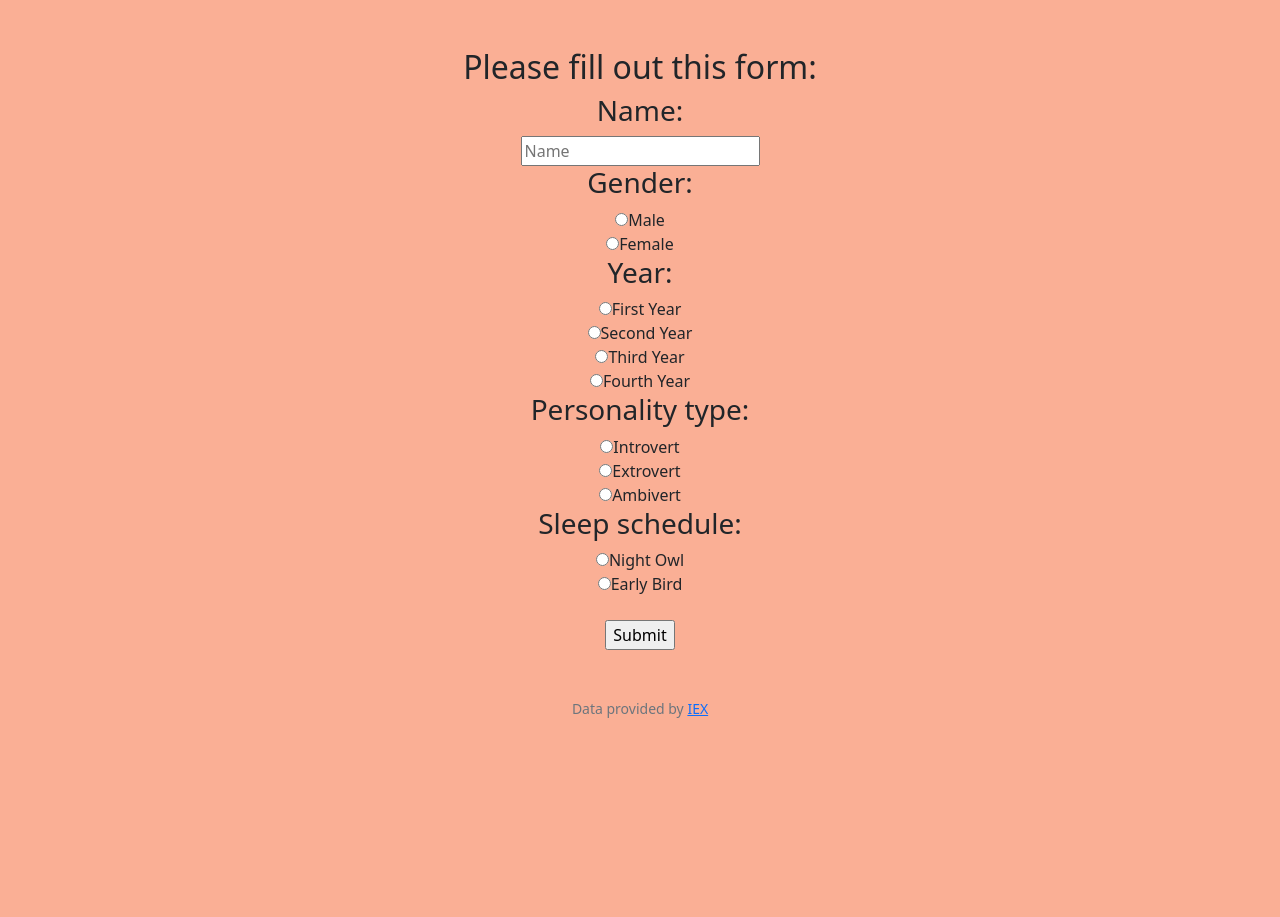
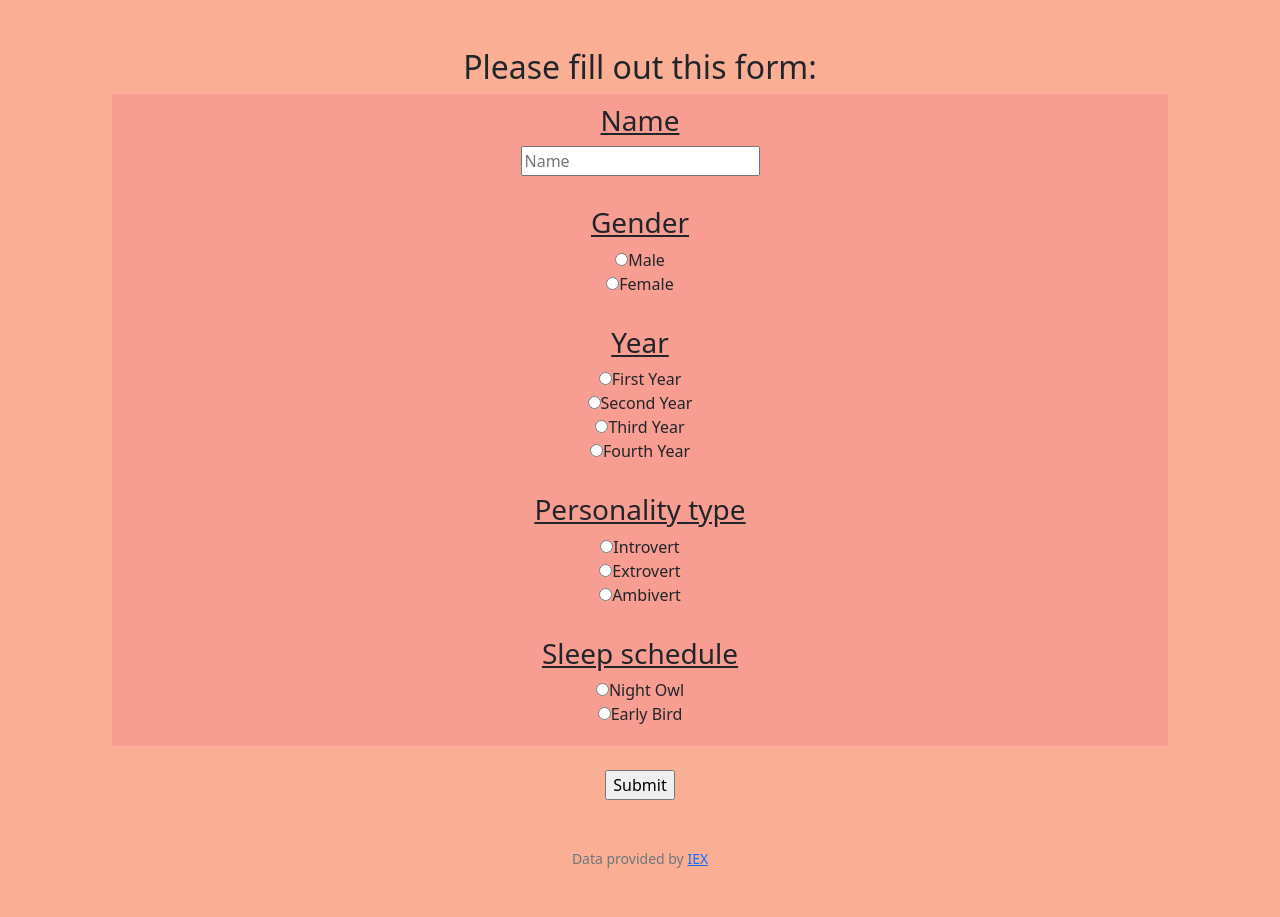
Before and after one commit to laurnguyen2/roomies, a Flask app: page /quiz in a window 1280 px wide. Shown: the part 66-983 px from the top of the page. Before the commit the page ends 784 px from the top, so only its background shows below. Run offline with Flask 2, Linux system fonts and the light colour scheme; some libraries are stand-ins or nearby versions.

Commit message:
styled quiz page

```diff
--- a/static/styles.css
+++ b/static/styles.css
@@ -35,6 +35,23 @@ nav .navbar-brand .green
     padding-top: calc(.5em - 1px);
     text-align: center;
     white-space: nowrap;
+
+  }
+  .medium-btn {
+    background-color: #F67282;
+    border-color: #dbdbdb;
+    border-width: 5px;
+    color: black;
+    cursor: pointer;
+    justify-content: center;
+    padding-bottom: calc(.5em - 1px);
+    padding-left: 5em;
+    padding-right: 5em;
+    padding-top: calc(.5em - 1px);
+    text-align: center;
+    white-space: nowrap;
+    width: 70px;
+    height: 30px;
   }
 
   body {
@@ -44,3 +61,11 @@ nav .navbar-brand .green
   .underline {
     text-decoration: underline;
   }
+
+  .pinkBox {
+    padding-bottom: 20px;
+    padding-top: 10px;
+    background-color: #f79d92;
+    margin-left: 100px;
+    margin-right: 100px;
+  }
--- a/templates/index.html
+++ b/templates/index.html
@@ -10,6 +10,7 @@
     <h2>Fill out the quiz and find your most compatible roommate :)</h2>
     <img src="../static/roomiesremovebg.png" alt="clipart of roommates">
     <br>
-    <a href="quiz" class="orangeButton">Take Quiz</a>
-    <a href="match" class="orangeButton">Find Your Match</a>
+    <br>
+    <a href="quiz" class="medium-btn">Take Quiz</a>
+    <a href="match" class="medium-btn">Find Your Match</a>
 {% endblock %}
--- a/templates/quiz.html
+++ b/templates/quiz.html
@@ -7,27 +7,38 @@
 {% block main %}
 <h2> Please fill out this form: </h2>
 <form action="/quiz" method= "POST">
-<h3> Name: </h3>
+
+    <div class = "pinkBox">
+        <h3 class = "underline"> Name </h3>
         <input name= "name" placeholder="Name" type= "text">
+    </div>
 
-<h3>Gender:</h3>
+    <div class = "pinkBox">
+        <h3 class = "underline">Gender</h3>
         <input type="radio" name="gender" value="Male">Male<br>
         <input type="radio" name="gender" value="Female">Female<br>
+    </div>
 
-<h3>Year:</h3>
+    <div class = "pinkBox">
+        <h3 class = "underline">Year</h3>
         <input type= "radio" name= "year" value= "First Year">First Year<br>
         <input type= "radio" name= "year" value="Second Year">Second Year<br>
         <input type= "radio" name= "year" value= "Third Year">Third Year<br>
         <input type= "radio" name= "year" value= "Fourth Year">Fourth Year<br>
+    </div>
 
-<h3>Personality type:</h3>
+    <div class="pinkBox">
+        <h3 class="underline">Personality type</h3>
         <input type="radio" name="personality" value="Introvert">Introvert<br>
         <input type="radio" name="personality" value="Extrovert">Extrovert<br>
         <input type="radio" name="personality" value="Ambivert">Ambivert<br>
+    </div>
 
-<h3>Sleep schedule:</h3>
+    <div class="pinkBox">
+        <h3 class="underline">Sleep schedule</h3>
         <input type="radio" name="sleep" value="Night Owl">Night Owl<br>
         <input type="radio" name="sleep" value="Early Bird">Early Bird<br>
+    </div>
 
 <br style = "line-height: 500;">
 <input type= "submit" value= "Submit">
```
Also changed, not shown: static/roomiesremovebg.png, 2 other files. Lines whose indentation alone changed are shown as unchanged.
